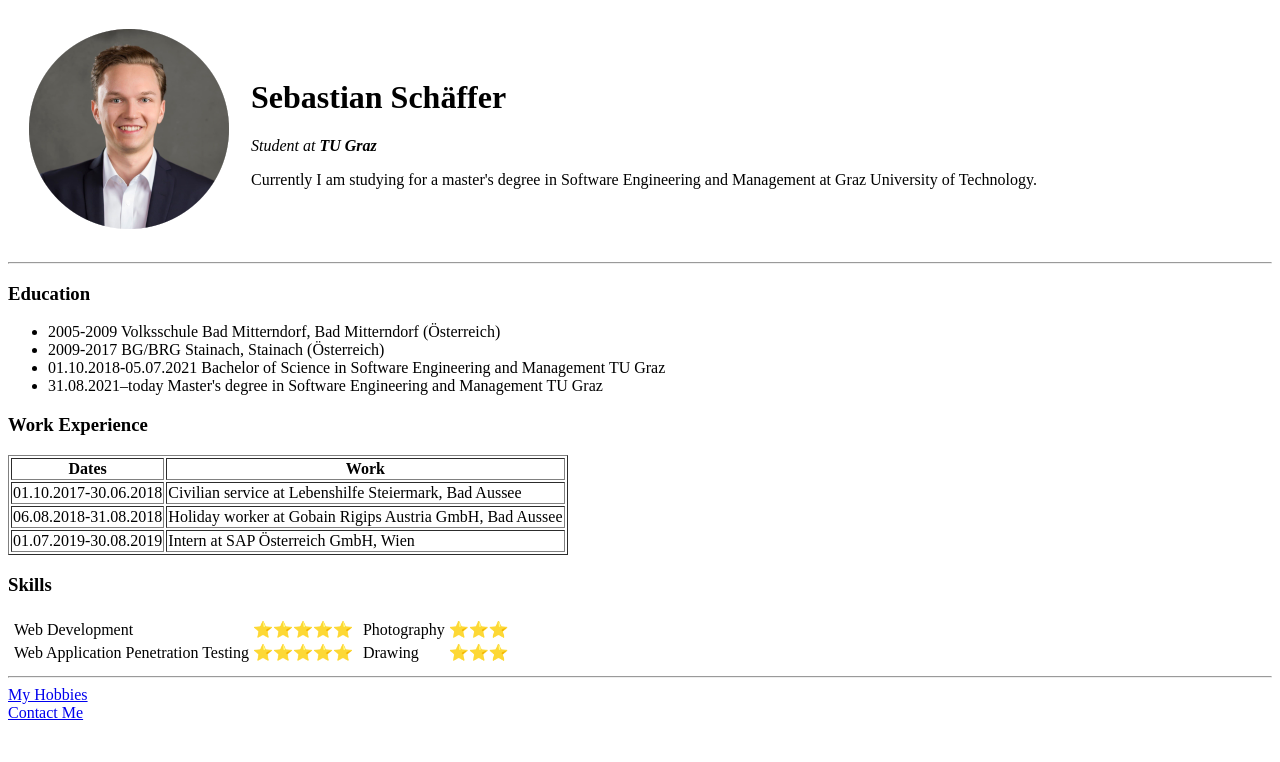
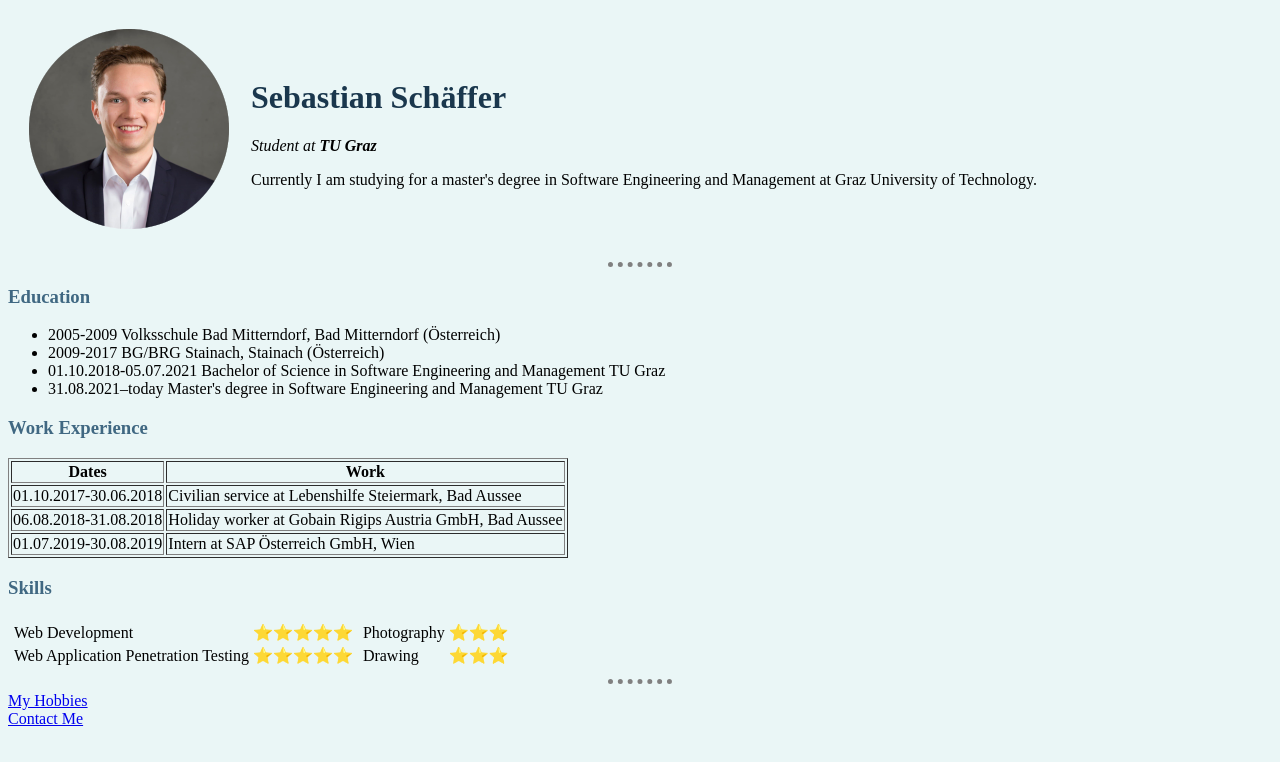
Before and after one commit to Sebastian-debug/full_stack_web_dev, a plain HTML site: page Web Development/HTML-Personal SIte/index.html in a window 1280 px wide. Drawn offline with Linux system fonts and the light colour scheme.

Commit message:
css started

```diff
--- /dev/null
+++ b/Web Development/CSS - Bacon Fansite/css/styles.css
@@ -0,0 +1,34 @@
+/*****TAG SELECTORS ****/
+h1{
+  color: red;
+  font-size: 200px;
+}
+
+
+img:hover{
+background-color: gold;
+}
+
+
+/*****CLASS SELECTORS ****/
+.bacon{
+background-color: green;
+}
+
+.tree{
+  background-color: blue;
+}
+
+.circular{
+  border-radius: 100%;
+}
+
+/*****ID SELECTORS ****/
+
+#heading {
+  color: blue;
+}
+
+#big {
+  size: 100%;
+}
--- /dev/null
+++ b/Web Development/CSS-My Site/css/styles.css
@@ -0,0 +1,3 @@
+body {
+  background-color: #EAF6F6;
+}
--- /dev/null
+++ b/Web Development/HTML-Personal SIte/css/styles.css
@@ -0,0 +1,17 @@
+body {
+  background-color: #EAF6F6;
+}
+
+hr {
+  border-style: none;
+  border-top-style: dotted;
+  border-color: grey;
+  border-width: 5px;
+  width: 5%;
+}
+h1{
+  color: #1A374D;
+}
+h3{
+  color: #406882;
+}
--- a/Web Development/HTML-Personal SIte/index.html
+++ b/Web Development/HTML-Personal SIte/index.html
@@ -4,13 +4,14 @@
 <head>
   <meta charset="utf-8">
   <title>Sebastian's Personal Site</title>
+  <link rel="stylesheet" href="css/styles.css">
 </head>
 
 <body>
   <table cellspacing="20">
     <tr>
       <td>
-        <img src="photo_sebastian-modified.png" alt="sebastian profile picture">
+        <img src="images/photo_sebastian-modified.png" alt="sebastian profile picture">
       </td>
       <td>
         <h1>Sebastian Schäffer</h1>
```
Also changed, not shown: Web Development/CSS - Bacon Fansite/index.html (added, +19 -0 lines), Web Development/CSS-My Site/index.html (added, +11 -0 lines), Web Development/HTML-Personal SIte/contact.html (+1 -0 lines), Web Development/HTML-Personal SIte/hobbies.html (+1 -0 lines), Web Development/HTML-Personal SIte/images/photo_sebastian-modified.png (renamed from Web Development/HTML-Personal SIte/photo_sebastian-modified.png), Web Development/HTML-Personal SIte/images/photo_sebastian.jpg (renamed from Web Development/HTML-Personal SIte/photo_sebastian.jpg), 2 other files.
